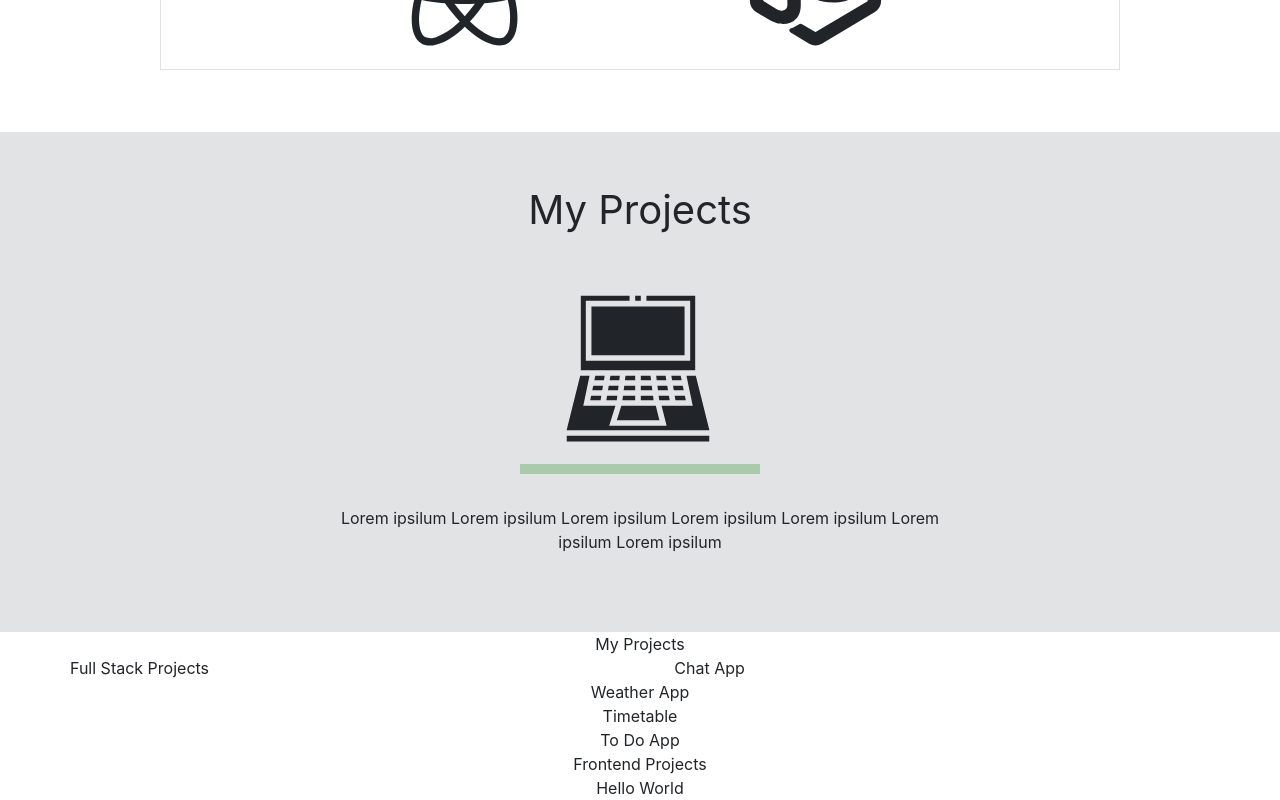
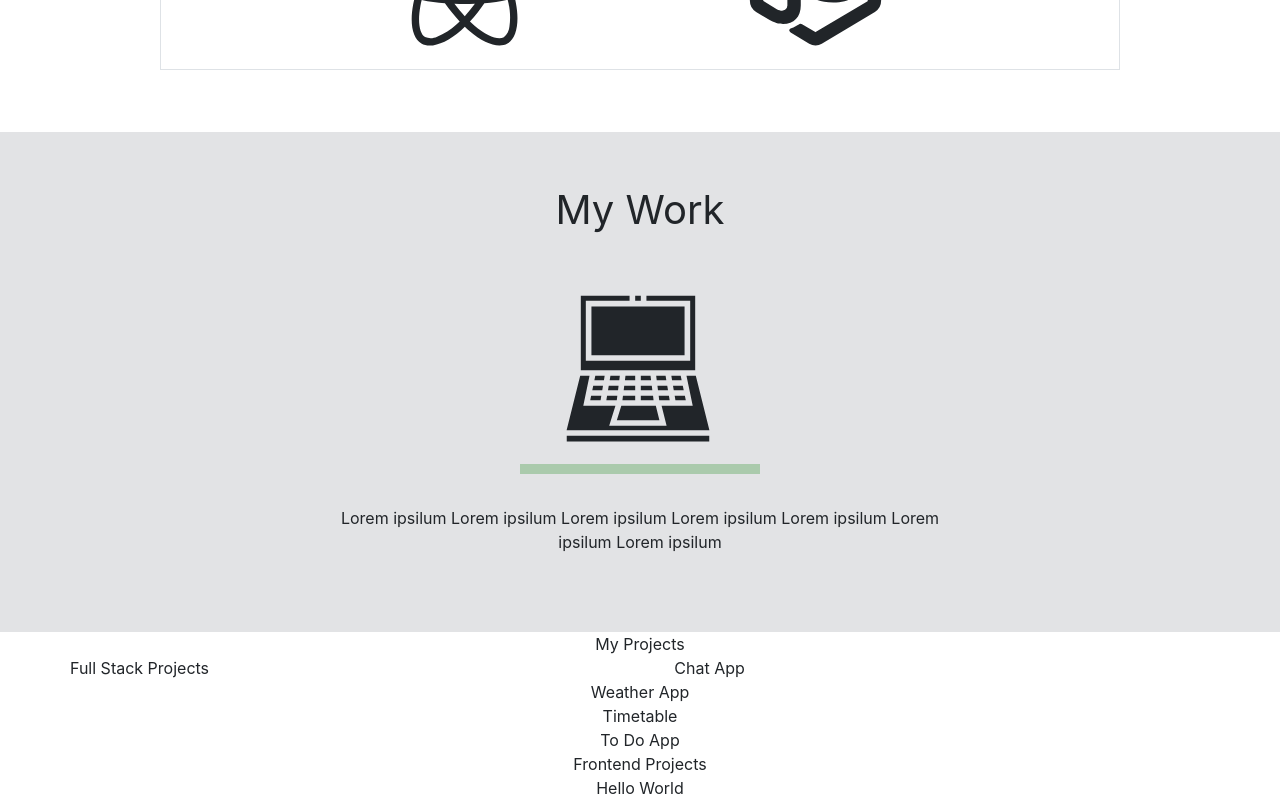
Before and after one commit to ernestsmotlak/portfolio, a React (Create React App) app: page / in a window 1280 px wide. Shown: the part 1347-2147 px from the top of the page. Built offline with nearby package versions, Linux system fonts and the light colour scheme.

Commit message:
Nevem, pozabo
Signed-off-by: ernestsmotlak <ernestsmotlak@gmail.com>

```diff
--- a/src/Web/MyWork.js
+++ b/src/Web/MyWork.js
@@ -6,7 +6,7 @@ const MyWork = () => {
     <div style={{ height: "500px" }} className="bg-secondary-subtle">
       <div class="container text-center" style={{paddingTop: '3rem'}}>
         <div class="row">
-          <div className="col mb-5 fs-1">My Projects</div>
+          <div className="col mb-5 fs-1">My Work</div>
           <div class="row">
             <GiLaptop style={{ fontSize: "10rem", marginLeft: "10px" }} />
           </div>
```
